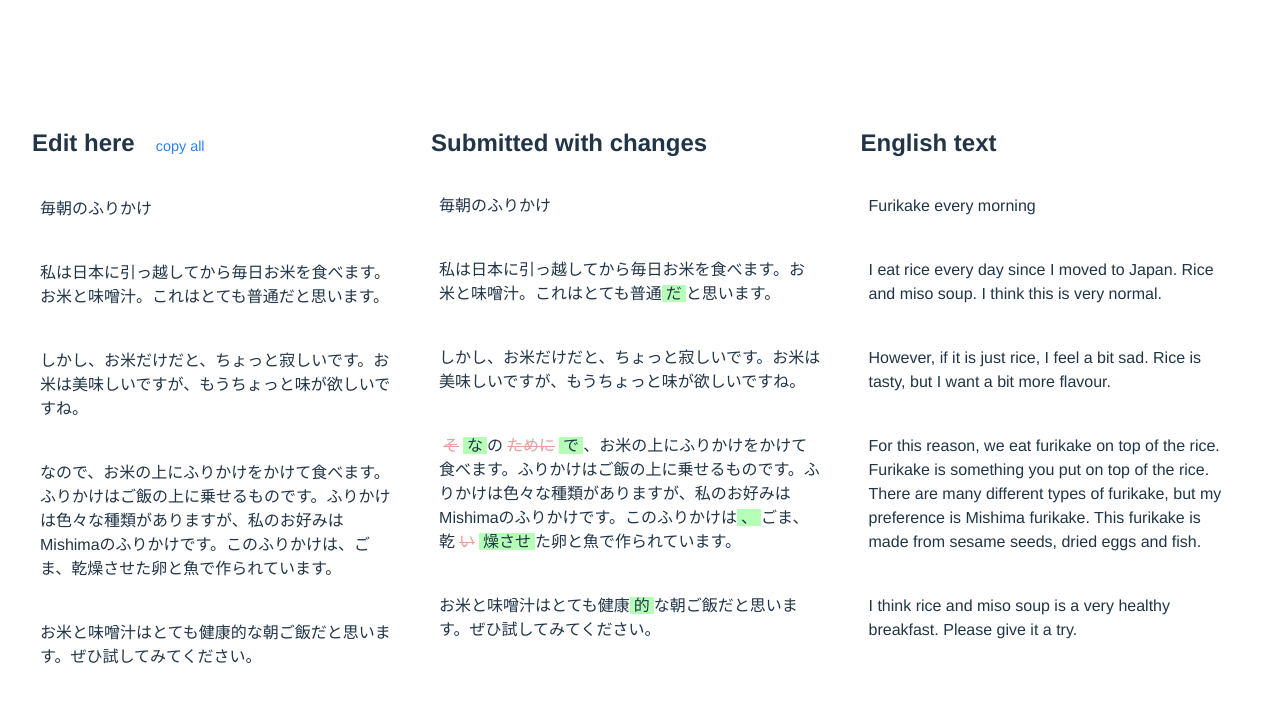
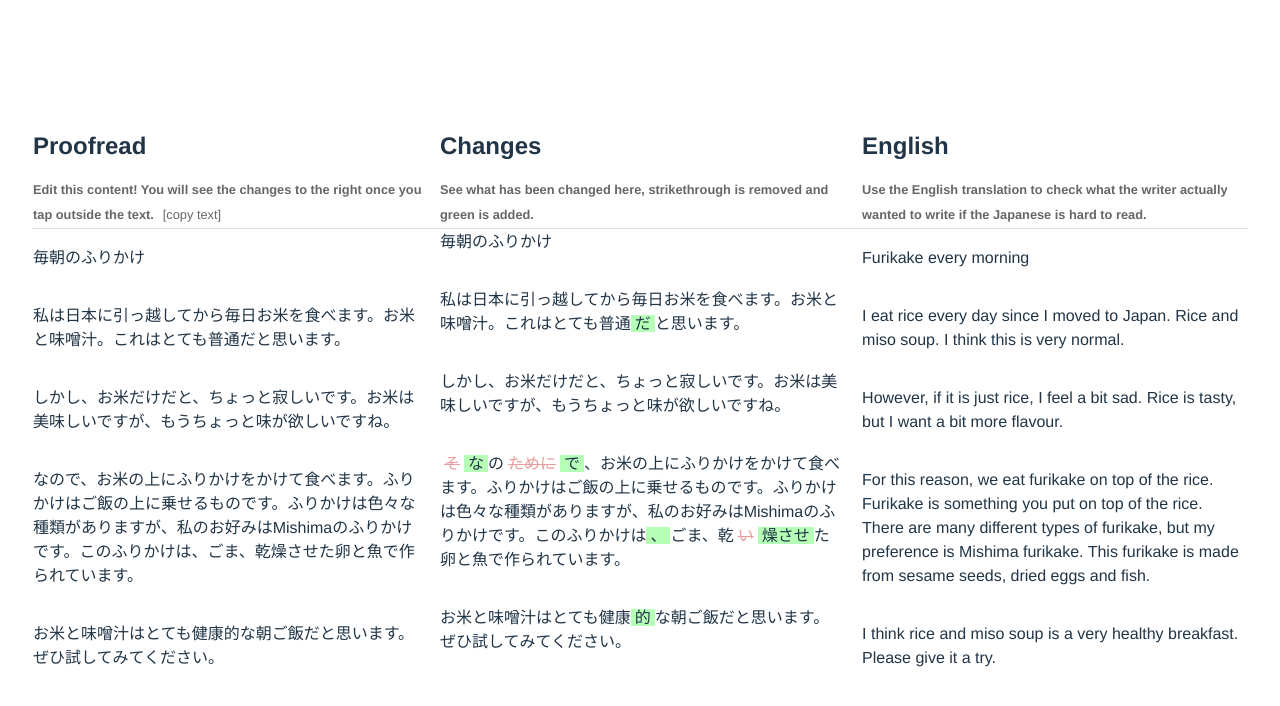
Before and after one commit to Greycastle/jwriter-proofing, a Vue app: page / in a window 1280 px wide. Shown: the top 706 px of the page. Built offline with nearby package versions, Linux system fonts and the light colour scheme.

Commit message:
Refactored away the Text component and extracted example texts for readability

```diff
--- a/src/components/AppTextDifference.vue
+++ b/src/components/AppTextDifference.vue
@@ -30,9 +30,7 @@ const content = computed<any[]>(() => {
 </script>
 
 <template>
-    <p>
-      <span v-for="part of content" v:key="part.value" :class="getClass(part)">{{ part.value }}</span>
-    </p>
+    <span v-for="part of content" v:key="part.value" :class="getClass(part)">{{ part.value }}</span>
 </template>
 
 <style scoped>
--- a/src/components/Text.vue
+++ /dev/null
@@ -1,169 +0,0 @@
-<script setup lang="ts">
-import AppButton from './AppButton.vue'
-import { ref, computed } from 'vue'
-import { diffChars } from 'diff'
-
-const props = defineProps({
-  title: {
-    type: String,
-    required: true
-  },
-  editable: {
-    type: Boolean,
-    default: false
-  },
-  text: {
-    type: String,
-    required: true
-  },
-  original: {
-    type: String,
-    required: false
-  },
-  selectedParagraph: {
-    type: Number,
-    required: false
-  }
-})
-
-const paragraphs = computed<any[]>(() => {
-  const ps = props.text.split('\n\n')
-  if (props.original) {
-    const originalPs = props.original.split('\n\n')
-    const newPs = new Array<string>()
-    for (let l = 0; l < ps.length; ++l) {
-      const diff = diffChars(originalPs[l], ps[l])
-      newPs.push(diff)
-    }
-    return newPs
-  }
-  return ps
-})
-
-function isString(obj: any): boolean {
-  return typeof obj === 'string'
-}
-
-function getClass(part: any) : string {
-  if (part.removed) {
-    return 'removed'
-  } else if (part.added) {
-    return 'added'
-  }
-  return 'null'
-}
-
-const emit = defineEmits({
-  selected: (index: number) => true,
-  updated: (text: string) => true
-})
-
-function bindValue(event: Event, index: number) {
-  const target = event.target as HTMLInputElement
-  const text = [ ...paragraphs.value ]
-  text[index] = target.innerText
-  emit('selected', -1)
-  emit('updated', text.join('\n\n'))
-}
-
-const copied = ref(false)
-
-function copy() {
-  navigator.clipboard.writeText(props.text)
-  copied.value = true
-  setTimeout(() => {
-    copied.value = false
-  }, 500)
-}
-
-const noChanges = computed(() => {
-  return props.original && props.original === props.text
-})
-
-</script>
-
-<template>
-  <div class="text-block">
-    <h2>
-      {{ title }}
-      <a v-if="editable" v-on:click="copy" :class="{ 'disabled': copied  }" class="text-link">{{ copied ? 'copied..' : 'copy all' }}</a>
-    </h2>
-    <div class="alert" v-if="noChanges">
-      No changes
-    </div>
-    <p v-for="content, index of paragraphs" v-bind:class="{ 'selected': selectedParagraph === index, 'copied': copied }" v:key="content" :contenteditable="editable" v-on:focus="emit('selected', index)" v-on:blur="bindValue($event, index)">
-      <span v-if="isString(content)">{{ content }}</span>
-      <div v-else>
-        <span v-for="part of content" v:key="part.value" :class="getClass(part)">{{ part.value }}</span>
-      </div>
-    </p>
-  </div>
-</template>
-
-<style scoped>
-
-h2 .text-link {
-  font-size: 0.6em;
-  margin-left: 1em;
-  cursor: pointer;
-}
-
-h2 .text-link.disabled {
-  cursor: default;
-  opacity: 0.4;
-}
-
-.text-block {
-  display: flex;
-  flex-direction: column;
-  align-items: flex-start;
-}
-
-.text-block p {
-  text-align: left;
-  padding: 4px 8px;
-}
-
-@keyframes copied {
-  0% {
-    color: auto;
-    transform: translateY(0px);
-  }
-  25% {
-    transform: translateY(5px);
-  }
-  50% {
-    color: rgb(224, 69, 69);
-    transform: translateY(0px);
-  }
-  75% {
-    transform: translateY(-5px);
-  }
-  100% {
-    color: auto;
-    transform: translateY(0px);
-  }
-}
-
-.text-block p.copied {
-  animation: copied 0.180s;
-}
-
-.text-block p:focus, .text-block p.selected {
-  outline: none;
-  background: rgb(242, 244, 255);
-}
-
-.removed {
-  color: rgb(215, 57, 57);
-  padding: 0 4px;
-  opacity: 0.5;
-  text-decoration: line-through;
-}
-
-.added {
-  background-color: rgb(182, 255, 182);
-  padding: 0 4px;
-}
-
-</style>
--- /dev/null
+++ b/src/services/example.ts
@@ -0,0 +1,35 @@
+const english = `Furikake every morning
+
+I eat rice every day since I moved to Japan. Rice and miso soup. I think this is very normal.
+
+However, if it is just rice, I feel a bit sad. Rice is tasty, but I want a bit more flavour.
+
+For this reason, we eat furikake on top of the rice. Furikake is something you put on top of the rice. There are many different types of furikake, but my preference is Mishima furikake. This furikake is made from sesame seeds, dried eggs and fish.
+
+I think rice and miso soup is a very healthy breakfast. Please give it a try.`
+
+const original = `毎朝のふりかけ
+
+私は日本に引っ越してから毎日お米を食べます。お米と味噌汁。これはとても普通と思います。
+
+しかし、お米だけだと、ちょっと寂しいです。お米は美味しいですが、もうちょっと味が欲しいですね。
+
+そのために、お米の上にふりかけをかけて食べます。ふりかけはご飯の上に乗せるものです。ふりかけは色々な種類がありますが、私のお好みはMishimaのふりかけです。このふりかけはごま、乾いた卵と魚で作られています。
+
+お米と味噌汁はとても健康な朝ご飯だと思います。ぜひ試してみてください。`
+
+const proofed = `毎朝のふりかけ
+
+私は日本に引っ越してから毎日お米を食べます。お米と味噌汁。これはとても普通だと思います。
+
+しかし、お米だけだと、ちょっと寂しいです。お米は美味しいですが、もうちょっと味が欲しいですね。
+
+なので、お米の上にふりかけをかけて食べます。ふりかけはご飯の上に乗せるものです。ふりかけは色々な種類がありますが、私のお好みはMishimaのふりかけです。このふりかけは、ごま、乾燥させた卵と魚で作られています。
+
+お米と味噌汁はとても健康的な朝ご飯だと思います。ぜひ試してみてください。`
+
+export const example = {
+    english,
+    proofed,
+    original
+}
--- a/src/usecases/proofread/ProofreadPage.vue
+++ b/src/usecases/proofread/ProofreadPage.vue
@@ -1,51 +1,17 @@
 <script setup lang="ts">
 
-import { ref } from 'vue'
+import { ref, computed } from 'vue'
 
 import AppSpinner from '@/components/AppSpinner.vue'
-import Text from '@/components/Text.vue';
+import AppTextDifference from '@/components/AppTextDifference.vue';
 import AppButton from '@/components/AppButton.vue';
 import { AirtableService, getAirtableService, getSubmission, saveSubmission, ArticleEntry } from '@/services/airtable';
+import { getParagraphs } from '@/services/paragraphs';
+import { example } from '@/services/example';
 
-const english = ref(`Furikake every morning
-
-I eat rice every day since I moved to Japan. Rice and miso soup. I think this is very normal.
-
-However, if it is just rice, I feel a bit sad. Rice is tasty, but I want a bit more flavour.
-
-For this reason, we eat furikake on top of the rice. Furikake is something you put on top of the rice. There are many different types of furikake, but my preference is Mishima furikake. This furikake is made from sesame seeds, dried eggs and fish.
-
-I think rice and miso soup is a very healthy breakfast. Please give it a try.`)
-
-const original = ref(`毎朝のふりかけ
-
-私は日本に引っ越してから毎日お米を食べます。お米と味噌汁。これはとても普通と思います。
-
-しかし、お米だけだと、ちょっと寂しいです。お米は美味しいですが、もうちょっと味が欲しいですね。
-
-そのために、お米の上にふりかけをかけて食べます。ふりかけはご飯の上に乗せるものです。ふりかけは色々な種類がありますが、私のお好みはMishimaのふりかけです。このふりかけはごま、乾いた卵と魚で作られています。
-
-お米と味噌汁はとても健康な朝ご飯だと思います。ぜひ試してみてください。`)
-
-const proofed = ref(`毎朝のふりかけ
-
-私は日本に引っ越してから毎日お米を食べます。お米と味噌汁。これはとても普通だと思います。
-
-しかし、お米だけだと、ちょっと寂しいです。お米は美味しいですが、もうちょっと味が欲しいですね。
-
-なので、お米の上にふりかけをかけて食べます。ふりかけはご飯の上に乗せるものです。ふりかけは色々な種類がありますが、私のお好みはMishimaのふりかけです。このふりかけは、ごま、乾燥させた卵と魚で作られています。
-
-お米と味噌汁はとても健康的な朝ご飯だと思います。ぜひ試してみてください。`)
-
-const selectedParagraph = ref(-1)
-
-function updated(text: string) {
-  proofed.value = text
-}
-
-function selectParagraph(index: number) {
-  selectedParagraph.value = index
-}
+const english = ref(example.english)
+const original = ref(example.original)
+const proofed = ref(example.proofed)
 
 const loading = ref(false)
 
@@ -94,6 +60,21 @@ function send() {
   alert('Thank you! The author will now be notified that their article has been proof-read.')
 }
 
+const paragraphs = computed<{ proofed: string[], original: string[], english: string[] }>(() => {
+  return {
+    english: getParagraphs(english.value),
+    original: getParagraphs(original.value),
+    proofed: getParagraphs(proofed.value)
+  }
+})
+
+function bindValue(event: Event, index: number) {
+  const target = event.target as HTMLInputElement
+  const updated = [ ...paragraphs.value.proofed ]
+  updated[index] = target.innerText
+  proofed.value = updated.join('\n\n')
+}
+
 </script>
 
 <template>
@@ -103,9 +84,32 @@ function send() {
   <div v-else>
     <div class="page-container">
       <div class="parts">
-        <Text :editable="true" title="Edit here" :text="proofed" v-on:updated="updated" v-on:selected="selectParagraph"></Text>
-        <Text title="Submitted with changes" :text="proofed" :original="original" :selectedParagraph="selectedParagraph"></Text>
-        <Text title="English text" :text="english" :selectedParagraph="selectedParagraph"></Text>
+         <table>
+          <thead>
+            <tr>
+              <th>
+                  <h2>Proofread</h2>
+                  <span>Edit this content! You will see the changes to the right once you tap outside the text.</span>
+                  &nbsp;<a href="action:copy">[copy text]</a>
+              </th>
+              <th>
+                  <h2>Changes</h2>
+                  <span>See what has been changed here, strikethrough is removed and green is added.</span>
+              </th>
+              <th>
+                  <h2>English</h2>
+                  <span>Use the English translation to check what the writer actually wanted to write if the Japanese is hard to read.</span>
+              </th>
+            </tr>
+          </thead>
+          <tbody>
+            <tr v-for="proofread, index of paragraphs.proofed">
+              <td><p contenteditable="true" v-on:blur="bindValue($event, index)">{{ proofread }}</p></td>
+              <td><AppTextDifference :original="paragraphs.original[index]" :edited="proofread"/></td>
+              <td><p>{{ paragraphs.english[index] }}</p></td>
+            </tr>
+          </tbody>
+         </table>
       </div>
     </div>
     <div class="footer" v-if="canSave">
@@ -121,6 +125,40 @@ function send() {
 </template>
 
 <style scoped>
+
+td p:focus {
+  outline: none;
+}
+
+th span, th a {
+  font-size: 0.8em;
+  color: #666;
+}
+
+tbody td p {
+  white-space: pre-wrap;
+}
+
+tbody tr:focus-within, tbody tr:hover {
+  background-color: #f5f5f5;
+}
+
+table {
+  border-spacing: 0em;
+}
+
+thead tr th {
+  border-bottom: 1px solid #ddd;
+}
+
+th, td {
+  text-align: left;
+  vertical-align: top;
+}
+
+th:not(:last-child), td:not(:last-child) {
+  padding-right: 1em;
+}
 
 .loader {
   display: flex;
--- a/src/usecases/review/ReviewPage.vue
+++ b/src/usecases/review/ReviewPage.vue
@@ -70,7 +70,9 @@ const paragraphs = computed<{ original: string[], proofed: string[] }>(() => {
                         <label><input value="proofed" v-model="displayMode" type="radio" />Proof-read version</label>
                     </legend>
                     <div v-if="displayMode === 'changes'">
-                        <AppTextDifference v-for="original, index in paragraphs.original"  :original="original" :edited="paragraphs.proofed[index]" />
+                        <p v-for="original, index in paragraphs.original">
+                            <AppTextDifference  :original="original" :edited="paragraphs.proofed[index]" />
+                        </p>
                     </div>
                     <div v-else-if="displayMode === 'submission'">
                         <p v-for="paragraph in paragraphs.original">{{ paragraph }}</p>
```
